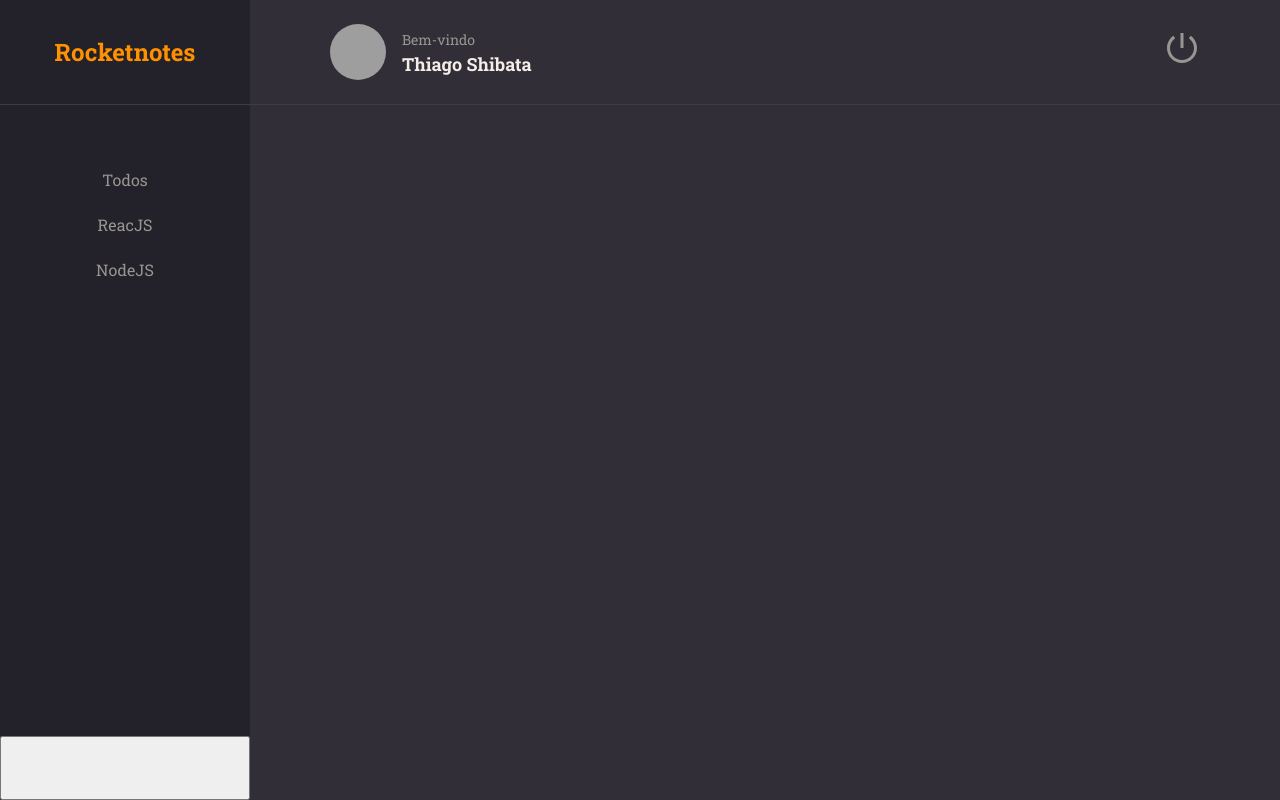
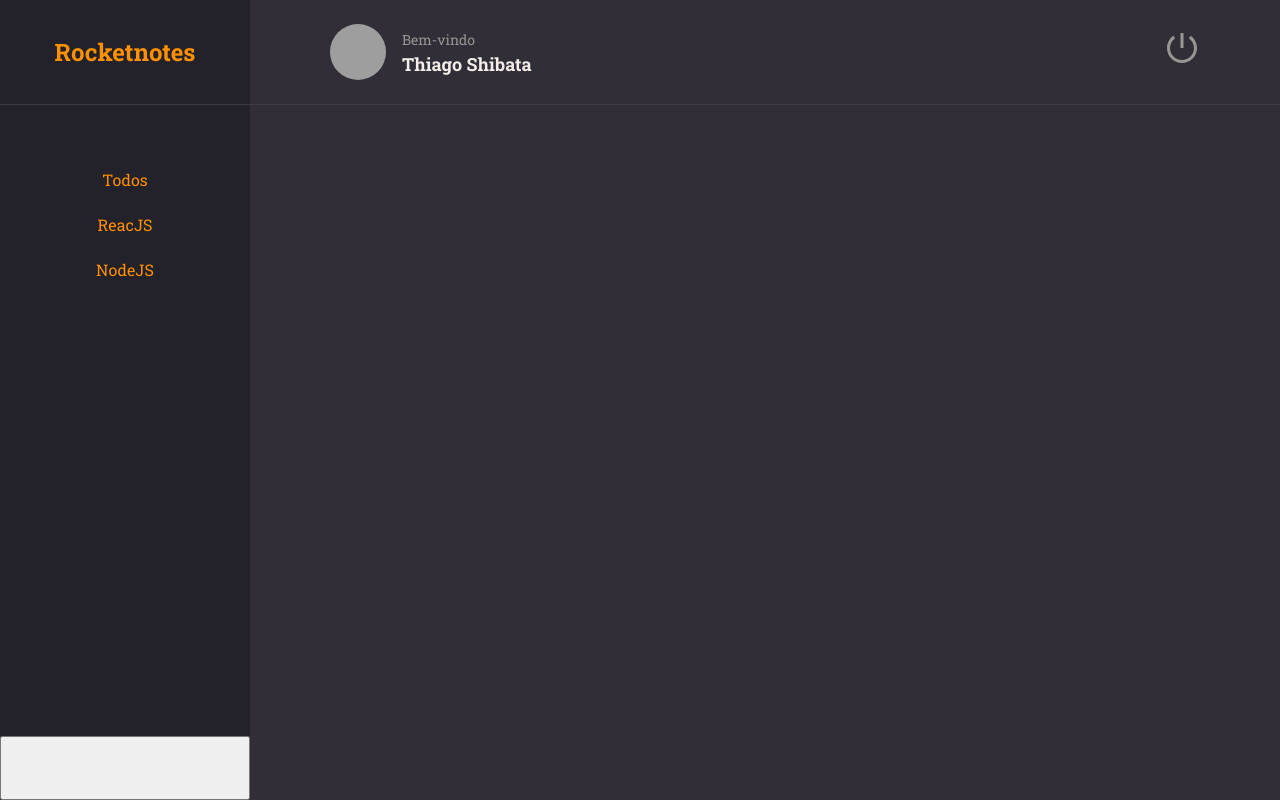
Before and after one commit to thiagoshibata/explorer-frontend-notes, a React (Vite) app: page / in a window 1280 px wide. Built offline with nearby package versions, Linux system fonts and the light colour scheme; grey boxes are pictures that could not be loaded.

Commit message:
fix: correction bugs

```diff
--- a/src/components/ButtonText/index.jsx
+++ b/src/components/ButtonText/index.jsx
@@ -3,7 +3,7 @@
 
 export function ButtonText({ title, isActive = false, ...rest }) {
   return (
-    <Container type="button" isActive={isActive} {...rest}>
+    <Container type="button" $isactive={isActive.toString()} {...rest}>
       {title}
     </Container>
   )
--- a/src/components/ButtonText/styles.js
+++ b/src/components/ButtonText/styles.js
@@ -2,8 +2,8 @@
 
 export const Container = styled.button`
   background: none;
-  color: ${({ theme, isActive }) =>
-    isActive ? theme.COLORS.ORANGE : theme.COLORS.GRAY_100};
+  color: ${({ theme, $isactive }) =>
+    $isactive ? theme.COLORS.ORANGE : theme.COLORS.GRAY_100};
 
   border: none;
   font-size: 16px;
```
